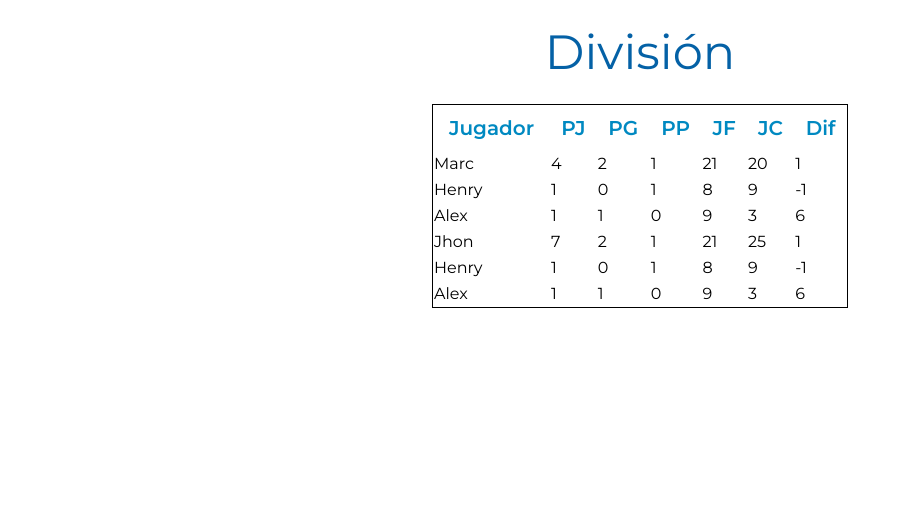
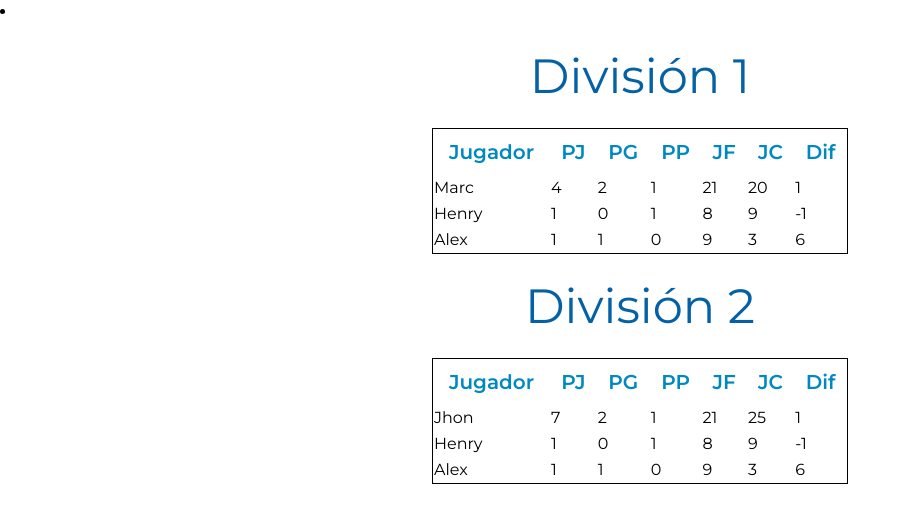
Before and after one commit to kvi-ki/tennis-matches, a Next.js app: page / in a window 1280 px wide. Shown: the top 522 px of the page, without its empty margins (0-911 px from the left). Built offline with nearby package versions, Linux system fonts and the light colour scheme.

Commit message:
feat: add division number and restructure project adding DivionCards component

```diff
--- a/src/app/App.tsx
+++ b/src/app/App.tsx
@@ -1,8 +1,11 @@
-import DivisionCard from '@/components/divisionCard/DivisionCard';
-import React from 'react';
+import data from '../../mock.json';
+import React, { useState } from 'react';
+import DivisionCards from '@/components/divisionCards/DivisionCards';
 
 function App() {
-  return <DivisionCard />;
+  const [leagueData, setLeagueData] = useState(data);
+
+  return <DivisionCards leagueData={leagueData} />;
 }
 
 export default App;
--- a/src/components/divisionCard/DivisionCard.tsx
+++ b/src/components/divisionCard/DivisionCard.tsx
@@ -1,11 +1,16 @@
+import { LeagueDataProps } from '../leagueData/LeagueData';
 import Header from '../header/Header';
 import Table from '../table/Table';
+import { PlayerProps } from '../player/Player';
 
-export default function DivisionCard() {
+export default function DivisionCard({ league }: { league: LeagueDataProps }) {
+  const divisionNumber: string = league.division;
+  const players: PlayerProps[] = league.data;
+
   return (
     <div className="m-4 flex flex-col items-center">
-      <Header />
-      <Table />
+      <Header divisionNumber={divisionNumber} />
+      <Table players={players} />
     </div>
   );
 }
--- /dev/null
+++ b/src/components/divisionCards/DivisionCards.tsx
@@ -0,0 +1,20 @@
+import DivisionCard from '../divisionCard/DivisionCard';
+import { LeagueDataProps } from '../leagueData/LeagueData';
+
+export default function DivisionCards({
+  leagueData
+}: {
+  leagueData: LeagueDataProps[];
+}) {
+  return (
+    <li>
+      {leagueData.map((league) => {
+        return (
+          <ul>
+            <DivisionCard league={league} />{' '}
+          </ul>
+        );
+      })}
+    </li>
+  );
+}
--- a/src/components/header/Header.tsx
+++ b/src/components/header/Header.tsx
@@ -1,7 +1,7 @@
-export default function Header() {
+export default function Header({divisionNumber} : {divisionNumber: string} ) {
   return (
     <h1 className="text-header text-navy text-center mb-4 lg:text-headerLg">
-      División
+      División {divisionNumber}
     </h1>
   );
 }
--- /dev/null
+++ b/src/components/leagueData/LeagueData.tsx
@@ -0,0 +1,6 @@
+import { PlayerProps } from '../player/Player';
+
+export type LeagueDataProps = {
+  division: string;
+  data: PlayerProps[];
+};
--- a/src/components/table/Table.tsx
+++ b/src/components/table/Table.tsx
@@ -1,18 +1,7 @@
-import { useState } from 'react';
 import Player, { PlayerProps } from '../player/Player';
-import playersData from '../../../mock.json';
-import { Data } from '../data/Data';
 
-export default function Table() {
-  const [players, setPlayers] = useState(playersData);
-
+export default function Table({ players }: { players: PlayerProps[] }) {
   const showPlayersData = () => {
-    return (players as Data[]).map((playersData: Data) => {
-      return getPlayersList(playersData.data);
-    });
-  };
-
-  const getPlayersList = (players: PlayerProps[]) => {
     return players.map((player: PlayerProps, index: number) => {
       return <Player key={index} {...player} />;
     });
```
Also changed, not shown: 1 other file (tests, documents, lock files or other folders).
